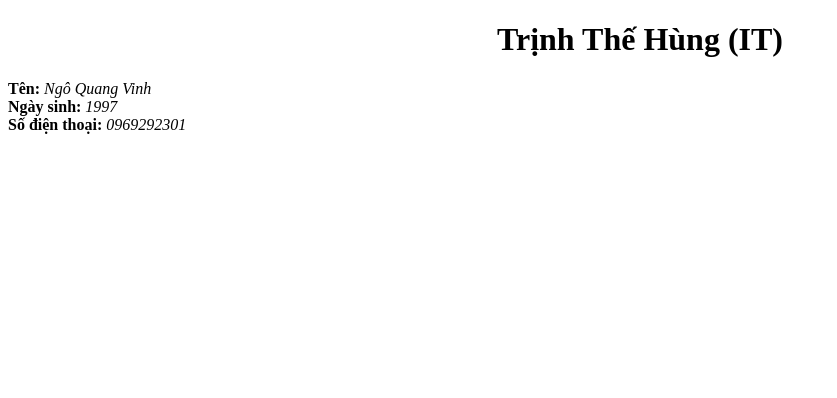
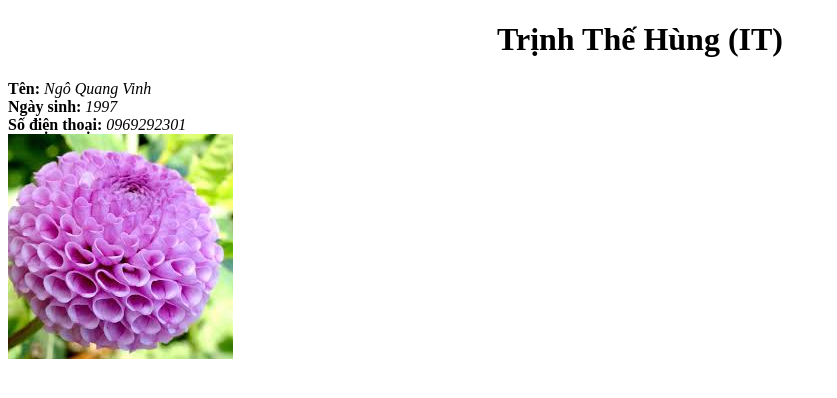
Before and after one commit to trinhthehung/trinhthehung.github.io, a plain HTML site: page index.html in a window 1280 px wide. Shown: the whole page, without its empty margins (0-837 px from the left). Drawn offline with Linux system fonts and the light colour scheme.

Commit message:
them foder anh

```diff
--- a/index.html
+++ b/index.html
@@ -19,5 +19,6 @@
     <div class="info">
         <b>Số điện thoại: </b> <i>0969292301</i>
     </div>
+    <img src="img/hoa.jpg" alt="">
 </body>
 </html>
```
Also changed, not shown: img/hoa.jpg (added).
